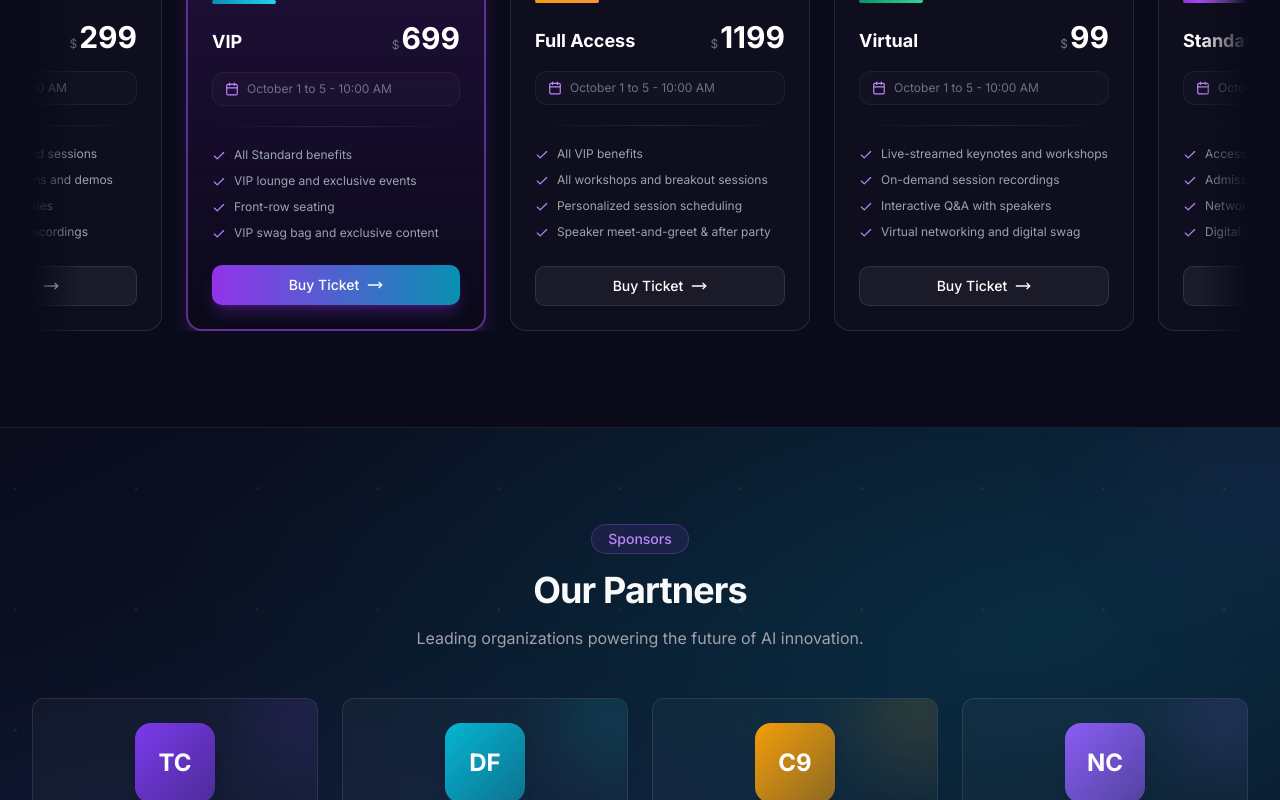
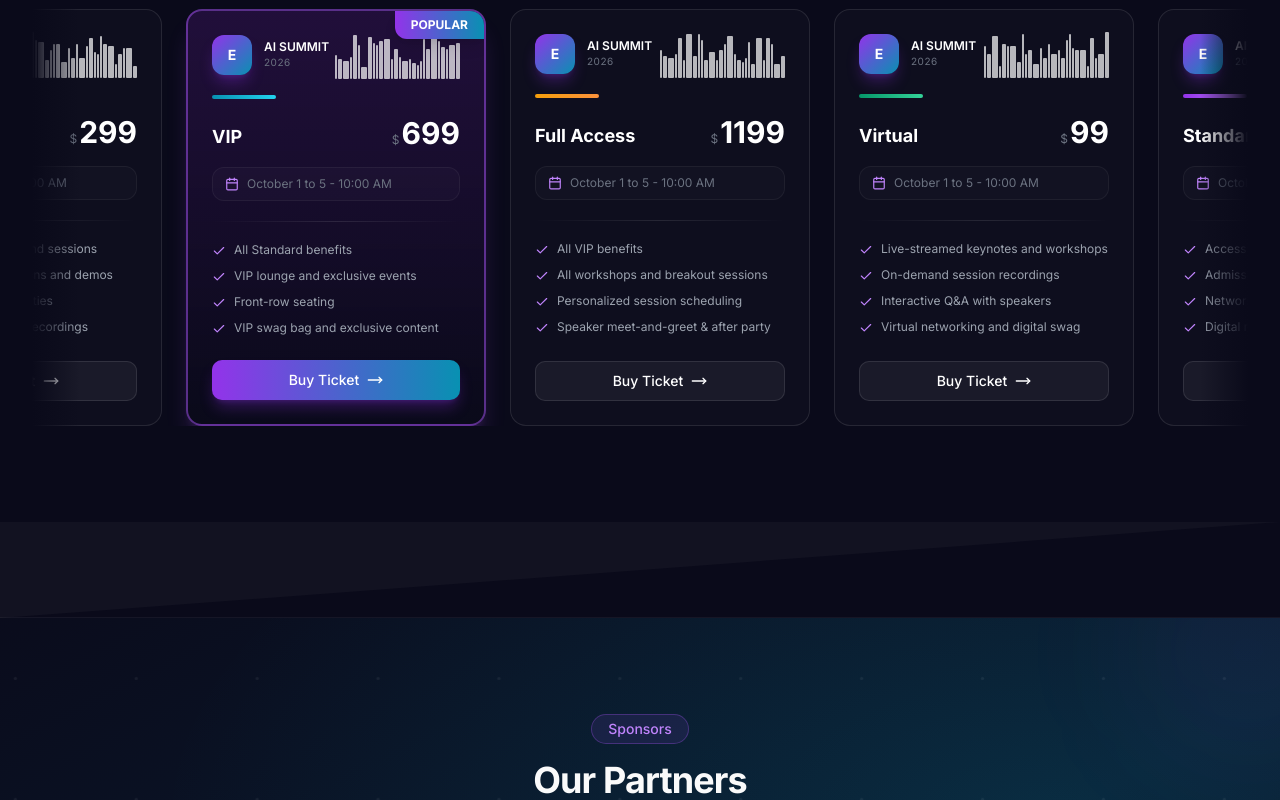
Before and after one commit to kktejas07/events, a Next.js app: page / in a window 1280 px wide. Shown: the part 4715-5515 px from the top of the page. Built offline with nearby package versions, Linux system fonts and the light colour scheme; no server answers; the database is empty.

Commit message:
feat: diagonal section dividers, SVG backgrounds
- Diagonal SVG dividers between testimonials/speakers and tickets/sponsors

- divider-down.svg and divider-up.svg for section transitions

- Background images for testimonials, sponsors, newsletter sections

```diff
--- a/src/app/(public)/_HomePageClient.tsx
+++ b/src/app/(public)/_HomePageClient.tsx
@@ -805,6 +805,15 @@
         </div>
       </motion.section>
 
+      {/* Diagonal divider */}
+      <div
+        className="-mb-px h-24 w-full"
+        style={{
+          backgroundImage: "url('/images/divider-down.svg')",
+          backgroundSize: "100% 100%",
+        }}
+      />
+
       <motion.section id="speakers" className="bg-[#0a0a1a] py-24" {...fadeInUp}>
         <div className="container">
           <motion.div
@@ -1032,6 +1041,15 @@
           </div>
         </div>
       </motion.section>
+
+      {/* Diagonal divider */}
+      <div
+        className="-mb-px h-24 w-full"
+        style={{
+          backgroundImage: "url('/images/divider-up.svg')",
+          backgroundSize: "100% 100%",
+        }}
+      />
 
       <motion.section
         id="sponsors"
```
Also changed, not shown: public/images/divider-down.svg (added), public/images/divider-up.svg (added). Lines whose indentation alone changed are shown as unchanged.
